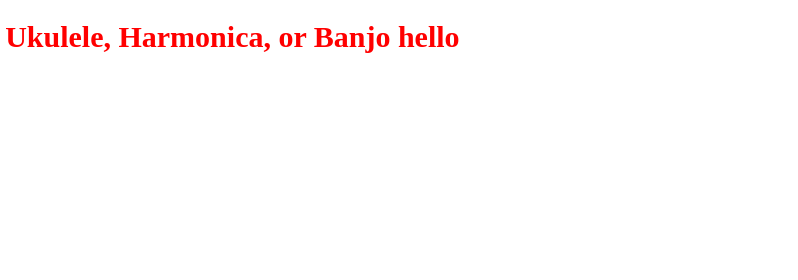
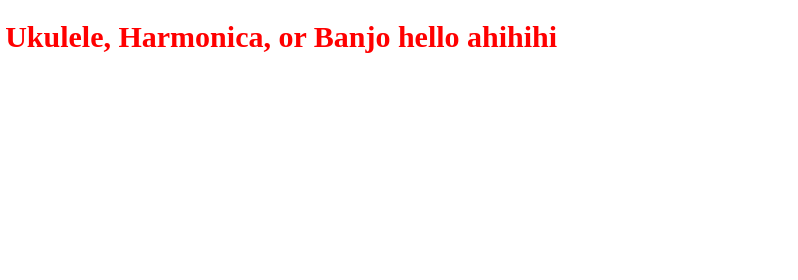
Before and after one commit to NgAQuoc/demo-git, a plain HTML site: page index.html in a window 1280 px wide. Shown: the top 280 px of the page, 482-1280 px from the left. Drawn offline with Linux system fonts and the light colour scheme.

Commit message:
Co y tao confitch

```diff
--- a/index.html
+++ b/index.html
@@ -26,7 +26,7 @@
     <!-- Phần thân -->
     <body>
         <div>
-            <h1>Private 15 Minute Lesson for Guitar, Ukulele, Harmonica, or Banjo hello</h1>
+            <h1>Private 15 Minute Lesson for Guitar, Ukulele, Harmonica, or Banjo hello ahihihi</h1>
             <input name="gender" type="radio">
             <input name="gender" type="radio">
             <input name="gender" type="radio">
```
